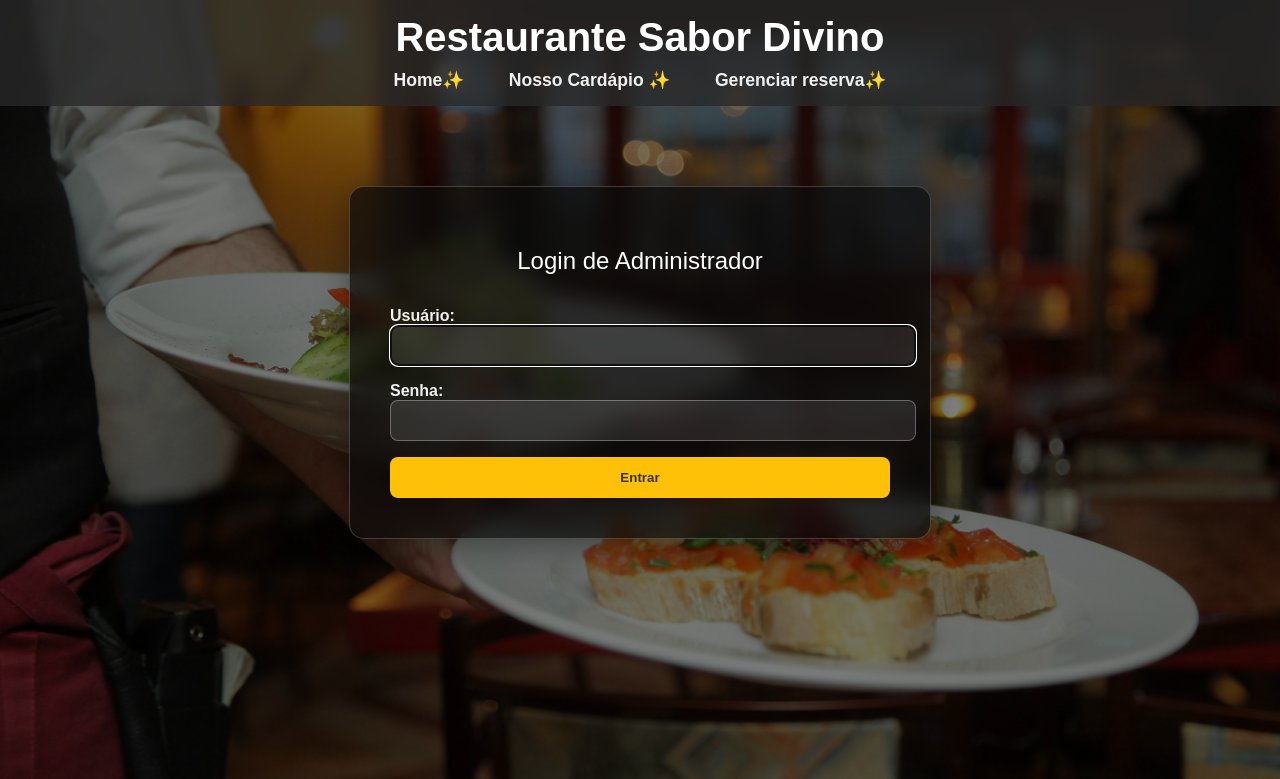
After one commit to danilobrunorj/M3_Lista_espera_restaurante, a Django app: page /login/ in a window 1280 px wide. The commit adds this page. Shown: the top 779 px of the page. Run offline with Django 5.2, Linux system fonts and the light colour scheme; some libraries are stand-ins or nearby versions.

Commit message:
atualização

```diff
--- /dev/null
+++ b/APP/templates/APP/login.html
@@ -0,0 +1,70 @@
+{% extends 'base.html' %}
+{% load static %}
+
+{% block content %}
+<style>
+    /* Estilo do formulário (o mesmo do seu 'criar_reserva') */
+    .form-container {
+        max-width: 500px;
+        margin: 5rem auto;
+        padding: 2.5rem;
+        background-color: rgba(10, 10, 10, 0.7);
+        backdrop-filter: blur(10px);
+        border-radius: 15px;
+        border: 1px solid rgba(255, 255, 255, 0.2);
+        box-shadow: 0 8px 32px 0 rgba(0, 0, 0, 0.37);
+    }
+    .form-container h2 {
+        color: #ffffff;
+        text-align: center;
+        margin-bottom: 2rem;
+        font-weight: 300;
+    }
+    .form-container label {
+        color: #f0f0f0;
+        font-weight: bold;
+    }
+    .form-container input {
+        width: 100%;
+        background-color: rgba(255, 255, 255, 0.1);
+        border: 1px solid rgba(255, 255, 255, 0.3);
+        color: #ffffff !important;
+        border-radius: 8px;
+        padding: 0.75rem;
+        margin-bottom: 1rem;
+    }
+    .btn-confirmar {
+        background-color: #ffc107;
+        color: #333;
+        font-weight: bold;
+        padding: 0.8rem;
+        border: none;
+        border-radius: 8px;
+        width: 100%;
+    }
+</style>
+
+<div class="form-container">
+    <h2>Login de Administrador</h2>
+
+    {% if form.errors %}
+        <p style="color: red; text-align: center;">Usuário ou senha inválidos.</p>
+    {% endif %}
+
+    <form method="post">
+        {% csrf_token %}
+
+        <div class="mb-3">
+            <label for="id_username">Usuário:</label>
+            {{ form.username }}
+        </div>
+
+        <div class="mb-3">
+            <label for="id_password">Senha:</label>
+            {{ form.password }}
+        </div>
+
+        <button type="submit" class="btn-confirmar">Entrar</button>
+    </form>
+</div>
+{% endblock %}
--- a/APP/views.py
+++ b/APP/views.py
@@ -4,6 +4,8 @@
 from django.shortcuts import render, redirect, get_object_or_404
 from .models import Reserva
 from .forms import ReservaForm
+from django.contrib.auth.decorators import login_required
+# ... (seus outros imports)
 
 # 2. View para criar a reserva
 def criar_reserva(request):
@@ -28,8 +30,7 @@ def reserva_sucesso(request):
 
 from django.shortcuts import render, redirect, get_object_or_404
 from .models import Reserva # Importe seu modelo de Reserva
-# ... outros imports
-
+@login_required
 # Sua view existente
 def gerenciar_reservas(request):
 
--- a/Restaurante/settings.py
+++ b/Restaurante/settings.py
@@ -150,3 +150,5 @@ STATIC_ROOT = os.path.join(BASE_DIR, 'staticfiles')
 
 # Configuração do WhiteNoise para servir os arquivos estáticos de forma eficiente
 STATICFILES_STORAGE = 'whitenoise.storage.CompressedManifestStaticFilesStorage'
+LOGIN_URL = 'login'
+LOGIN_REDIRECT_URL = 'gerenciar_reservas'
--- a/Restaurante/urls.py
+++ b/Restaurante/urls.py
@@ -1,6 +1,7 @@
 # Versão CORRETA
 from django.contrib import admin
 from django.urls import path, include  # 1. Adicione 'include' aqui
+from django.contrib.auth import views as auth_views
 
 # Restaurante/urls.py
 from APP import views
@@ -18,4 +19,6 @@ urlpatterns = [
 
     # Inclua as outras URLs do seu APP para manter tudo funcionando
     path('', include('APP.urls')),
+    path('login/', auth_views.LoginView.as_view(template_name='APP/login.html'), name='login'),
+    path('logout/', auth_views.LogoutView.as_view(next_page='criar_reserva'), name='logout'), # 'criar_reserva' é o nome da sua home
 ]
--- a/templates/base.html
+++ b/templates/base.html
@@ -6,14 +6,8 @@
     <meta name="viewport" content="width=device-width, initial-scale=1.0">
     <title>Restaurante Sabor Divino</title>
 
-
     <link href="https://cdn.jsdelivr.net/npm/@sweetalert2/theme-dark@5/dark.css" rel="stylesheet">
     <script src="https://cdn.jsdelivr.net/npm/sweetalert2@11"></script>
-
-=======
-
-    <script src="https://cdn.jsdelivr.net/npm/sweetalert2@11"></script>
-
 
     <style>
         /* --- INÍCIO DO CÓDIGO CSS --- */
@@ -57,37 +51,58 @@
             padding-bottom: 10px;
         }
 
-        /* Estilo dos links do menu */
+        /* Estilo dos links do menu (CORRIGIDO) */
         .nav-link {
-
-          color: white;
+            color: #f0f0f0;  /* Um branco suave (para corrigir o roxo) */
             padding: 8px 15px;
             border-radius: 20px;
             text-decoration: none;
             font-weight: bold;
             margin: 0 5px;
             transition: all 0.3s ease;
+            font-size: 1.1rem;
         }
 
+        /* Hover dos links (CORRIGIDO) */
         .nav-link:hover {
-          background-color: #ffc107;
-          color: #333;
+            color: #ffc107; /* Dourado/amarelo ao passar o mouse */
             transform: scale(1.05);
+            /* background-color removido para não ficar um bloco dourado */
+        }
 
-            color: white;
+        /* =======================================
+           ESTILO PARA O BOTÃO DE LOGOUT PARECER UM LINK
+           (Esta é a 1ª CORREÇÃO)
+           =======================================
+        */
+        .form-logout-nav {
+            display: inline; /* Faz o formulário ficar na mesma linha do menu */
+            margin: 0;
+            padding: 0;
+        }
+
+        .form-logout-nav .nav-link-button {
+            /* Reseta o visual padrão do botão */
+            background: none;
+            border: none;
+            cursor: pointer;
+
+            /* Pega o mesmo estilo exato do .nav-link */
+            color: #f0f0f0;
             padding: 8px 15px;
             border-radius: 20px;
             text-decoration: none;
             font-weight: bold;
             margin: 0 5px;
             transition: all 0.3s ease;
+            font-size: 1.1rem;
+            font-family: sans-serif; /* Garante a mesma fonte */
         }
 
-        .nav-link:hover {
-            background-color: #ffc107;
-            color: #333;
+        /* Efeito hover (o mesmo do .nav-link) */
+        .form-logout-nav .nav-link-button:hover {
+            color: #ffc107;
             transform: scale(1.05);
-
         }
 
         /* --- FIM DO CÓDIGO CSS --- */
@@ -98,11 +113,27 @@
 
     <header class="navbar">
         <h1 class="site-title">Restaurante Sabor Divino</h1>
+
         <nav>
-            <a href="{% url 'home' %}" class="nav-link">Home</a>
-            <a href="{% url 'gerenciar_reservas' %}" class="nav-link">Gerenciar Reserva</a>
+            <a href="{% url 'criar_reserva' %}" class="nav-link">Home✨</a>
+
             <a href="{% url 'cardapio' %}" class="nav-link">Nosso Cardápio ✨</a>
+
+            {% if user.is_authenticated %}
+
+
+                <form method="post" action="{% url 'logout' %}" class="form-logout-nav">
+                    {% csrf_token %}
+                    <button type="submit" class="nav-link-button">
+                        Logout ({{ user.username }})
+                    </button>
+                </form>
+
+            {% else %}
+                <a href="{% url 'login' %}" class="nav-link">Gerenciar reserva✨</a>
+            {% endif %}
         </nav>
+
     </header>
 
     <main>
```
Lines whose indentation alone changed are shown as unchanged.
